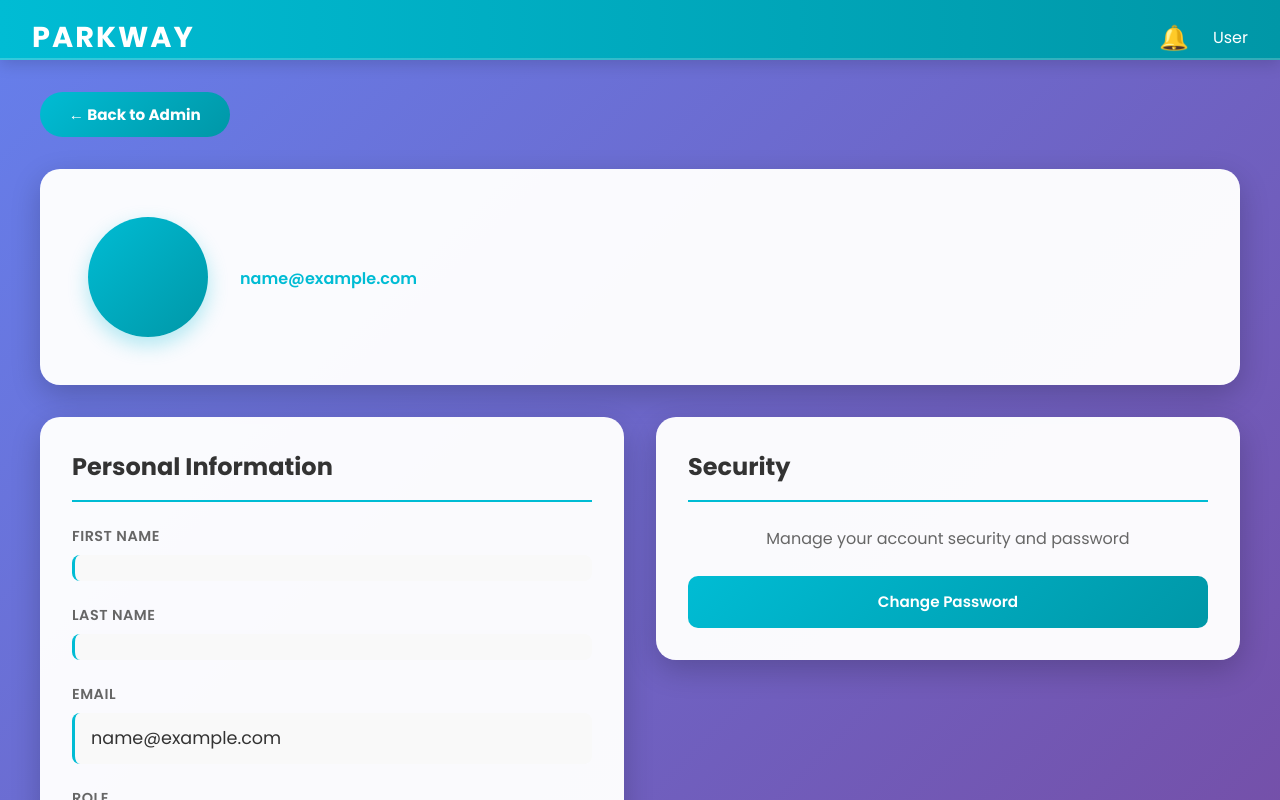
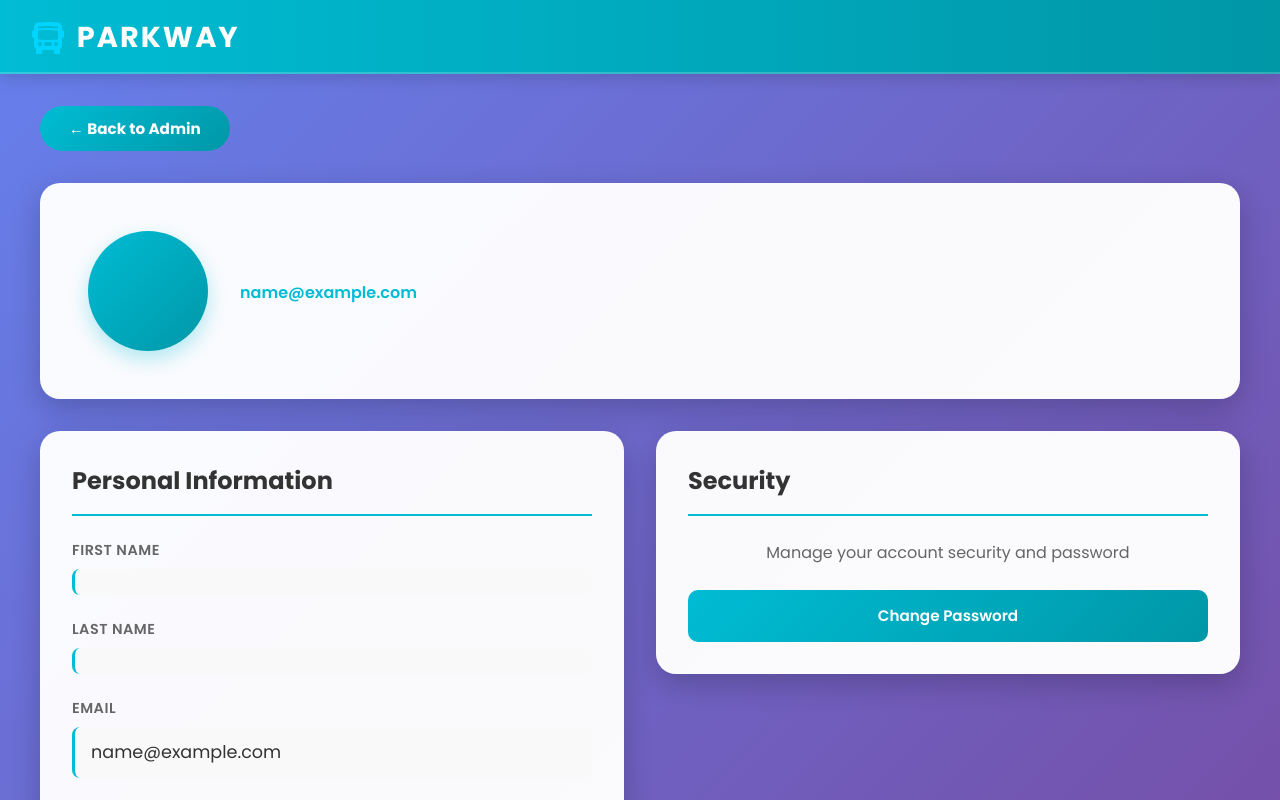
Before and after one commit to resuera123/Parkway, a React (Create React App) app: page /profile in a window 1280 px wide. Built offline with nearby package versions, Linux system fonts and the light colour scheme; sample sign-in values are in the browser's storage.

Commit message:
UIupdate(sarisaristock): Login.jsx (updated); NavBar.css (updated); Profile.jsx (updated); Dashboard.css (updated)

```diff
--- a/src/components/LoginRegisterPages/Login.jsx
+++ b/src/components/LoginRegisterPages/Login.jsx
@@ -454,7 +454,7 @@ export default function Login() {
                                         value={parkingLotData.parking_lot_name}
                                         onChange={handleParkingLotChange}
                                         required
-                                        style={{ color: '#000', backgroundColor: '#fff' }}
+                                        style={{color: '#000', backgroundColor: '#fff', border: 'solid', borderColor: 'grey', borderWidth: '0.5px'}}
                                     />
                                 </div>
                             </div>
@@ -471,7 +471,7 @@ export default function Login() {
                                         onChange={handleParkingLotChange}
                                         min="1"
                                         required
-                                        style={{ color: '#000', backgroundColor: '#fff' }}
+                                        style={{color: '#000', backgroundColor: '#fff', border: 'solid', borderColor: 'grey', borderWidth: '0.5px'}}
                                     />
                                 </div>
                             </div>
@@ -489,11 +489,12 @@ export default function Login() {
                                         onChange={handleParkingLotChange}
                                         min="0"
                                         required
-                                        style={{ color: '#000', backgroundColor: '#fff' }}
+                                        style={{ color: '#000', backgroundColor: '#fff', border: 'solid', borderColor: 'grey', borderWidth: '0.5px'}}
                                     />
                                 </div>
                             </div>
-                            <button type="submit" className="login_btn" style={{ marginTop: '1rem' }}>
+                            <div style = {{ display: 'flex', flexDirection: 'column', alignItems: 'center', gap: '0.5rem' }}>
+                                <button type="submit" className="role-cancel-btn btn-danger" style={{width: '200px',  fontSize: '14px' }}>
                                     Create Parking Lot
                                 </button>
                                 <button
@@ -504,10 +505,11 @@ export default function Login() {
                                     setPendingUser(null);
                                     localStorage.removeItem('currentUser');
                                 }}
-                              style={{ marginTop: '0.5rem' }}
+                                style={{ width: '200px' , fontSize: '14px', }}
                                 >
                                 Cancel
                                 </button>
+                            </div>
                         </form>
                     </div>
                 </div>
@@ -533,7 +535,7 @@ export default function Login() {
                                         value={vehicleData.plate_number}
                                         onChange={handleVehicleChange}
                                         required
-                                        style={{ color: '#000', backgroundColor: '#fff' }}
+                                        style={{ color: '#000', backgroundColor: '#fff', border: 'solid', borderColor: 'grey', borderWidth: '0.5px' }}
                                     />
                                 </div>
                             </div>
@@ -549,7 +551,7 @@ export default function Login() {
                                         value={vehicleData.model}
                                         onChange={handleVehicleChange}
                                         required
-                                        style={{ color: '#000', backgroundColor: '#fff' }}
+                                        style={{ color: '#000', backgroundColor: '#fff', border: 'solid', borderColor: 'grey', borderWidth: '0.5px' }}
                                     />
                                 </div>
                             </div>
@@ -570,7 +572,8 @@ export default function Login() {
                                     </select>
                                 </div>
                             </div>
-                            <button type="submit" className="login_btn" style={{ marginTop: '1rem' }}>
+                            <div style = {{ display: 'flex', flexDirection: 'column', alignItems: 'center', gap: '0.5rem' }}>
+                                <button type="submit" className="role-cancel-btn btn-danger" style={{width: '200px',  fontSize: '14px' }}>
                                     Add Vehicle
                                 </button>
                                 <button
@@ -581,10 +584,11 @@ export default function Login() {
                                     setPendingUser(null);
                                     localStorage.removeItem('currentUser');
                                 }}
-                              style={{ marginTop: '0.5rem' }}
+                                style={{ width: '200px' , fontSize: '14px', }}
                                 >
                                 Cancel
                                 </button>
+                            </div>
                         </form>
                     </div>
                 </div>
--- a/src/components/NavBar/NavBar.css
+++ b/src/components/NavBar/NavBar.css
@@ -70,7 +70,7 @@
   background: linear-gradient(135deg, #00d4ff 0%, #0097a7 100%);
   color: white;
   border: none;
-  padding: 0.9rem 2rem;
+  padding: 0.5rem 2rem;
   border-radius: 50px;
   cursor: pointer;
   font-weight: 700;
--- a/src/components/Profile.jsx
+++ b/src/components/Profile.jsx
@@ -1,6 +1,7 @@
 import React, { useState, useEffect } from 'react';
 import '../styles/Profile.css';
 import { useNavigate } from 'react-router-dom';
+import { BsBusFrontFill } from "react-icons/bs";
 
 export default function Profile() {
    const navigate = useNavigate();
@@ -161,23 +162,18 @@ export default function Profile() {
      <>
        <nav className="navbar">
          <div className="navbar-left">
+           <BsBusFrontFill className="dashboard-logo-icon" />
            <div className="logo">PARKWAY</div>
          </div>
-         <div className="navbar-right">
-           <div className="notification-icon">🔔</div>
-           <div className="user-info">
-             <span className="username">{user?.firstname || 'User'}</span>
-           </div>
-         </div>
+
        </nav>
 
        <div className="profile-container">
          <div className="profile-wrapper">
            {/* Back Button */}
-           <button className="back-link" onClick={() => navigate(user?.role === 'admin' ? '/admin' : '/dashboard')}>
+          <button className="back-link" onClick={() => navigate(user?.role === 'admin' ? '/admin' : '/dashboard')}>
              ← Back to {user?.role === 'admin' ? 'Admin' : 'Dashboard'}
            </button>
-
            {/* Profile Header */}
            <div className="profile-header">
              <div className="profile-avatar">
--- a/src/styles/Dashboard.css
+++ b/src/styles/Dashboard.css
@@ -14,7 +14,7 @@ body {
 /* Navbar */
 .navbar {
   background: linear-gradient(90deg, #00bcd4 0%, #0097a7 100%);
-  padding: 1rem 2rem;
+  padding: 1rem 2rem 3.5rem;
   display: flex;
   justify-content: space-between;
   align-items: center;
@@ -34,7 +34,7 @@ body {
 
 .dashboard-logo-icon {
   font-size: 2rem;
-  color: #00d4ff;
+  color: #fff;
   text-shadow: 0 0 10px rgba(0, 212, 255, 0.5);
 }
 
```
Lines whose indentation alone changed are shown as unchanged.
